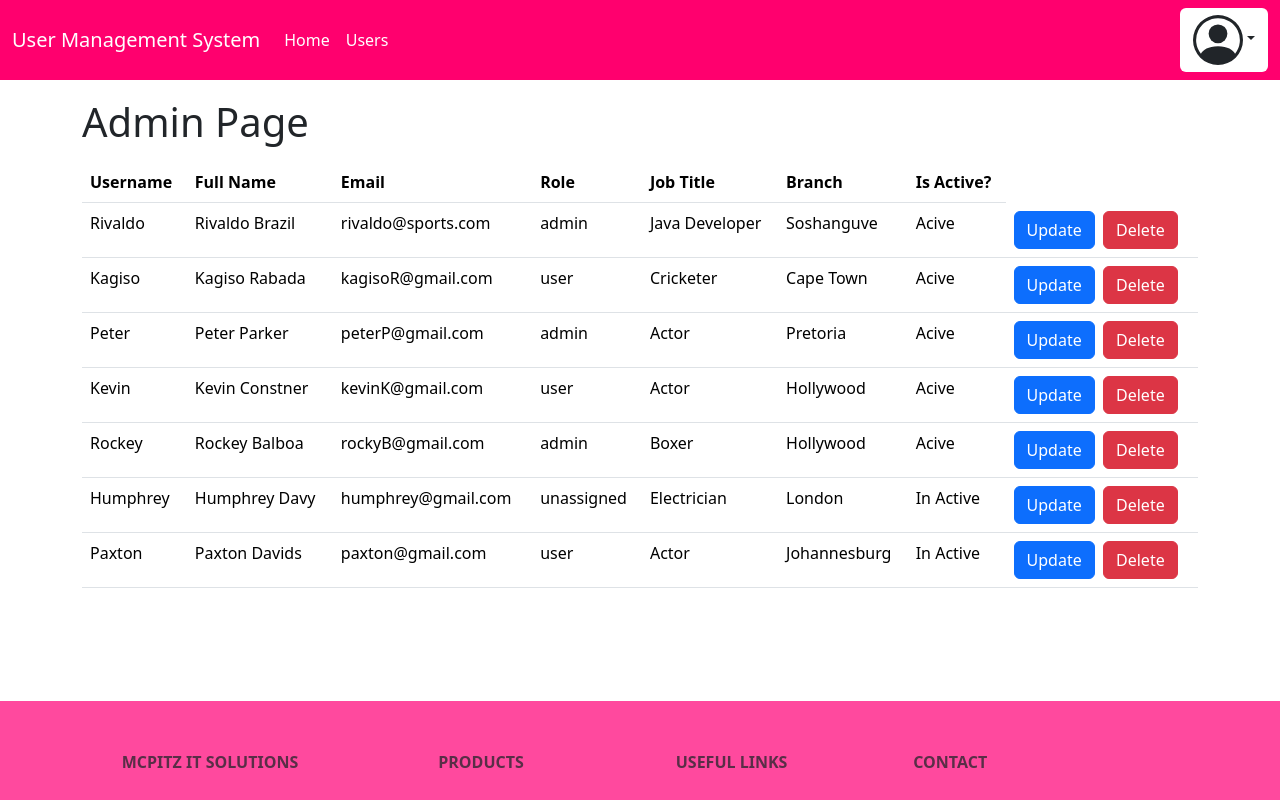
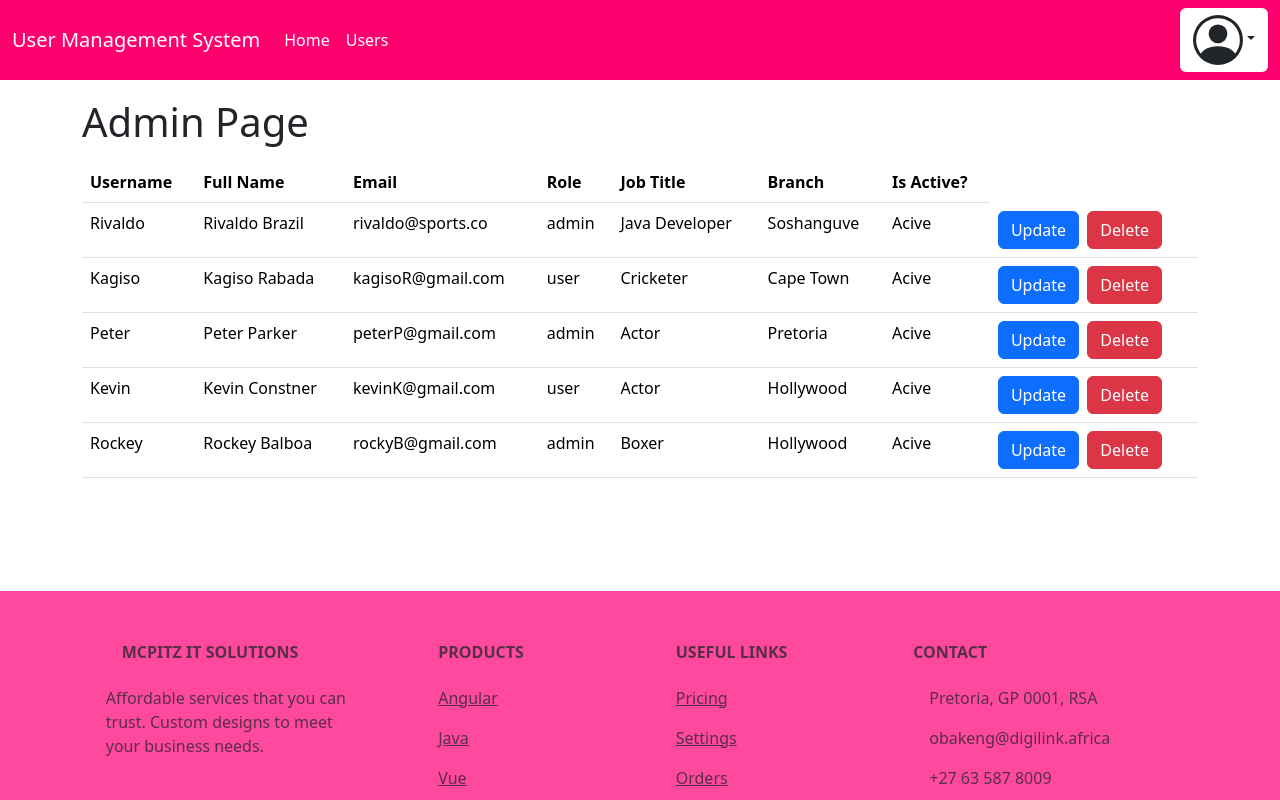
Before and after one commit to ObakengDigiLink/UserManagementSystem, an Angular app: page /users in a window 1280 px wide. Shown: the top 800 px of the page. Built offline with nearby package versions, Linux system fonts and the light colour scheme; data requests are answered from the project's data file; sample sign-in values are in the browser's storage.

Commit message:
Auth guard

```diff
--- a/db.json
+++ b/db.json
@@ -4,7 +4,7 @@
       "id": "Rivaldo",
       "name": "Rivaldo Brazil",
       "password": "Rivaldo@123",
-      "email": "rivaldo@sports.com",
+      "email": "rivaldo@sports.co",
       "title": "Java Developer",
       "branch": "Soshanguve",
       "role": "admin",
@@ -49,26 +49,6 @@
       "branch": "Hollywood",
       "role": "admin",
       "isActive": true
-    },
-    {
-      "id": "Humphrey",
-      "name": "Humphrey Davy",
-      "password": "Humphrey@123",
-      "email": "humphrey@gmail.com",
-      "title": "Electrician",
-      "branch": "London",
-      "role": "",
-      "isActive": false
-    },
-    {
-      "id": "Paxton",
-      "name": "Paxton Davids",
-      "password": "PPaxton@123",
-      "email": "paxton@gmail.com",
-      "title": "Actor",
-      "branch": "Johannesburg",
-      "role": "user",
-      "isActive": false
     }
   ]
 }
--- a/src/app/components/home/home.component.ts
+++ b/src/app/components/home/home.component.ts
@@ -10,7 +10,7 @@ import { AuthService } from 'src/app/service/auth.service';
 })
 export class HomeComponent implements OnInit{
 
-  users:any;
+  users: any;
 
   constructor(private service: AuthService){
 
--- a/src/app/components/users/users.component.html
+++ b/src/app/components/users/users.component.html
@@ -40,7 +40,7 @@
                 class="btn btn-danger"
                 data-bs-toggle="modal"
                 data-bs-target="#deleteUser"
-                (click)="getCurrId(user.id)"
+                (click)="getID(user.id)"
               >
                 Delete
               </button>
--- a/src/app/components/users/users.component.ts
+++ b/src/app/components/users/users.component.ts
@@ -11,7 +11,7 @@ import { Router } from '@angular/router';
 export class UsersComponent implements OnInit {
   users: any;
   user:any;
-  id:any;
+  id:string;
   constructor(private service:AuthService, private builder: FormBuilder, private router:Router){
 
   }
@@ -38,7 +38,7 @@ export class UsersComponent implements OnInit {
   }
 
   //update
-  update(id:any){
+  update(id:string){
     this.service.getByCode(this.getCurrId(id)).subscribe(res => {
       this.user = res;
       console.log(this.user);
@@ -79,9 +79,18 @@ export class UsersComponent implements OnInit {
   getCurrId(id: string){
     return id;
   }
+
+
+
   //deleteUser
   confirmDelete(){
     this.service.deleteUserApi(this.id);
+    console.log(this.id)
     location.reload();
   }
+
+  getID(id: string){
+    this.id = id;
+    console.log(this.id);
+  }
 }
--- a/src/app/guard/auth.guard.ts
+++ b/src/app/guard/auth.guard.ts
@@ -2,6 +2,7 @@ import { Injectable } from '@angular/core';
 import { ActivatedRouteSnapshot, CanActivate,Router, RouterStateSnapshot, UrlTree } from '@angular/router';
 import { Observable } from 'rxjs';
 import { AuthService } from '../service/auth.service';
+
 
 
 @Injectable({
@@ -15,8 +16,20 @@ export class AuthGuard implements CanActivate {
     state: RouterStateSnapshot): Observable<boolean | UrlTree> | Promise<boolean | UrlTree> | boolean | UrlTree {
 
       if(this.service.IsLoggedIn()){
-        // this.router.navigate(['']);
-        return true;
+        if(route.url.length > 0){
+          if(route.url[0].path === 'users'){
+            if(localStorage.getItem('userrole') === 'admin'){
+              return true;
+            }else{
+              this.router.navigate(['']);
+              return false;
+            }
+          }else{
+            return true;
+          }
+        }else{
+          return true;
+        }
       }else{
         this.router.navigate(['login']);
         return false;
--- a/src/app/service/auth.service.ts
+++ b/src/app/service/auth.service.ts
@@ -13,7 +13,7 @@ export class AuthService {
     return this.http.get(this.apiUrl);
   }
 
-  getByCode(code: any){
+  getByCode(code: string){
     return this.http.get(this.apiUrl + '/' + code);
   }
 
@@ -21,16 +21,15 @@ export class AuthService {
     return this.http.post(this.apiUrl, inputData);
   }
 
-  updateUser(code: any, inputData: any){
+  updateUser(code: string, inputData: any){
     return this.http.put(this.apiUrl+'/'+code, inputData).subscribe( res => {
       this.getAll();
       location.reload();
     });
   }
 
-  deleteUserApi(code:any){
-    return this.http.delete(this.apiUrl+'/'+code).subscribe((res) =>{
-      this.getAll();
+  deleteUserApi(code:string){
+    return this.http.delete(this.apiUrl+'/'+code).subscribe(res =>{
     });
   }
 
--- a/tsconfig.json
+++ b/tsconfig.json
@@ -5,7 +5,7 @@
     "baseUrl": "./",
     "outDir": "./dist/out-tsc",
     "forceConsistentCasingInFileNames": true,
-    "strict": true,
+    "strict": false,
     "noImplicitOverride": true,
     "noPropertyAccessFromIndexSignature": true,
     "noImplicitReturns": true,
```
